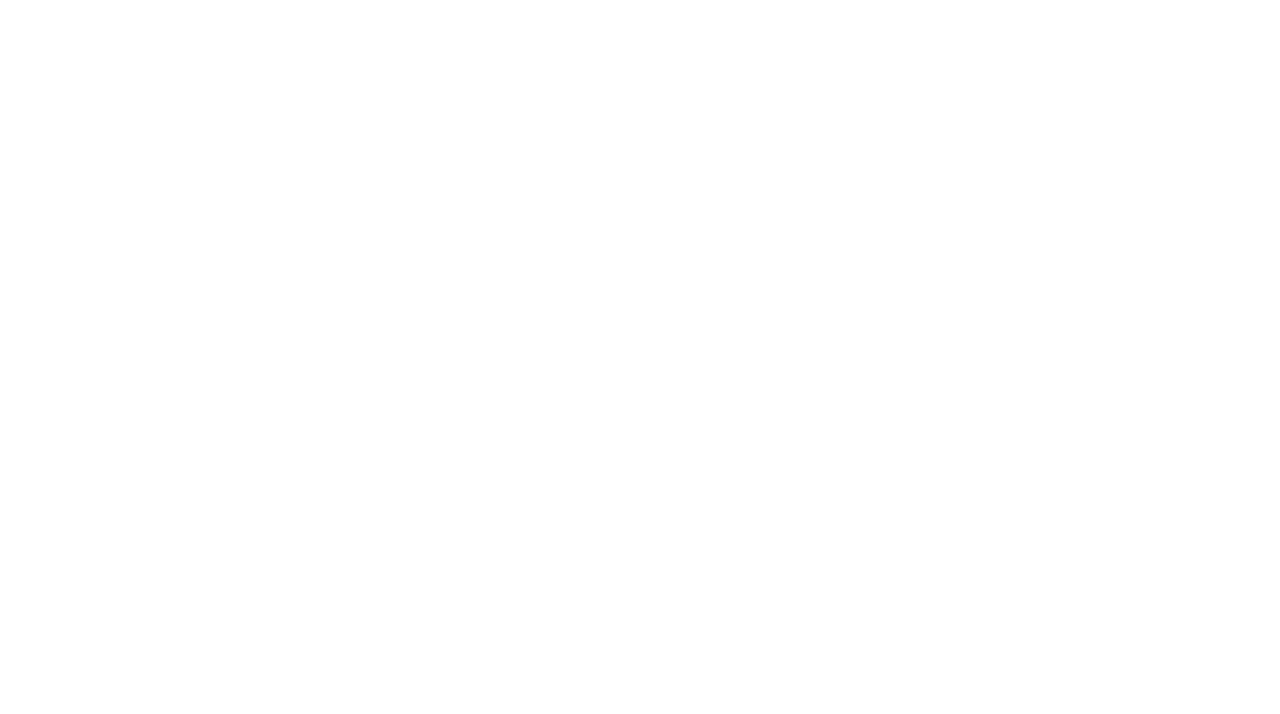
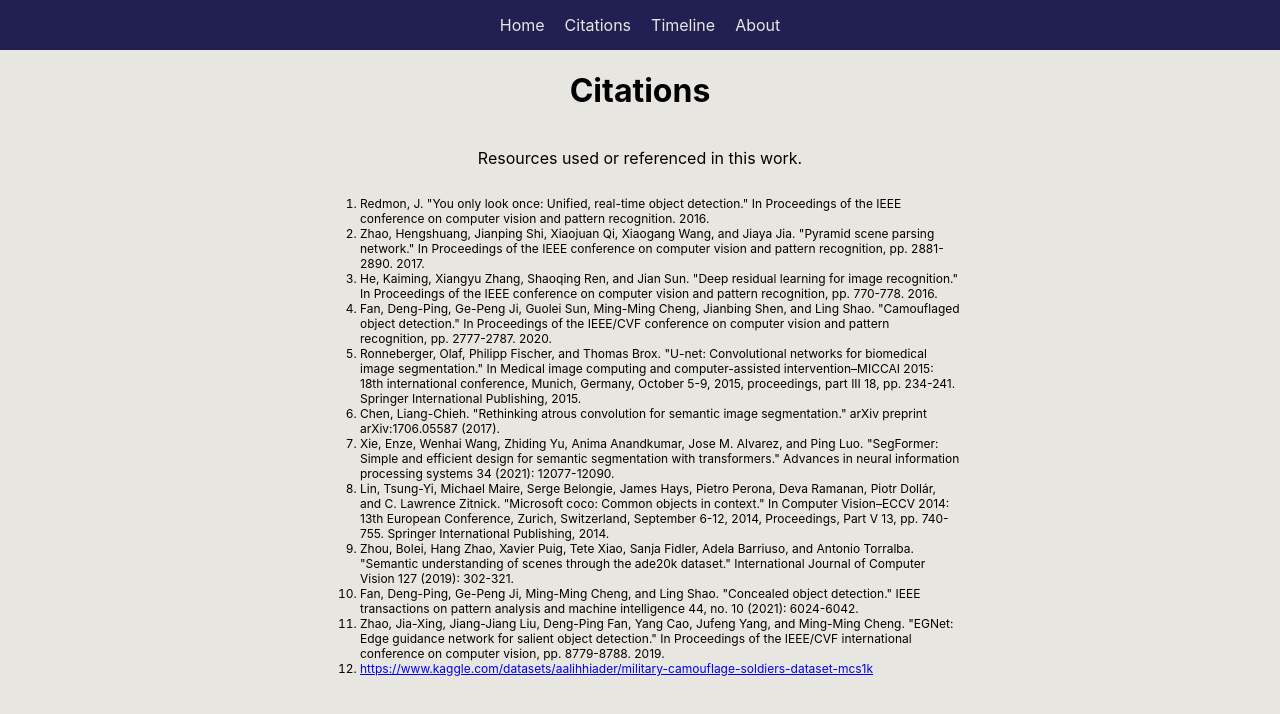
Before and after one commit to ralapple/COD, a React (Create React App) app: page /COD/citations in a window 1280 px wide. Before the commit this address had no page. Shown: the top 714 px of the page. Built offline with nearby package versions, Linux system fonts and the light colour scheme.

Commit message:
Citations

```diff
--- a/public/index.html
+++ b/public/index.html
@@ -6,8 +6,8 @@
     <meta name="viewport" content="width=device-width, initial-scale=1" />
     <meta name="theme-color" content="#000000" />
     <meta
-      name="description"
-      content="Web site created using create-react-app"
+      name="COD"
+      content="Camoflauged object detection model application."
     />
     <link rel="apple-touch-icon" href="%PUBLIC_URL%/logo192.png" />
     <!--
@@ -24,7 +24,7 @@
       work correctly both with client-side routing and a non-root public URL.
       Learn how to configure a non-root public URL by running `npm run build`.
     -->
-    <title>React App</title>
+    <title>COD - 5561</title>
   </head>
   <body>
     <noscript>You need to enable JavaScript to run this app.</noscript>
--- a/src/App.css
+++ b/src/App.css
@@ -1,6 +1,7 @@
 .App {
   text-align: center;
-
+  background-color: #e8e6e0;
+  height: 100vh;
 }
 
 .AppContent {
@@ -50,13 +51,33 @@
   display: flex;
   height: 50px;
   width: 100%;
-  background-color: burlywood;
+  background-color: #222052;
   align-items: center;
   justify-content: center;
   flex-direction: row;
   gap: 20px;
+  color: #e8e6e0;
 }
 
 img {
   height: 200px;
 }
+
+a:hover {
+  color: #e8e6e072;
+}
+
+.contributions {
+  height: 10px;
+}
+
+.citationsList {
+  width: 50%;
+  font-size: 12px;
+  text-wrap:pretty;
+  text-align: left;
+  display: flex;
+  flex-direction: column;
+  justify-content: flex-start;
+  align-items: flex-start;
+}
--- a/src/App.tsx
+++ b/src/App.tsx
@@ -15,8 +15,10 @@ function App() {
     <div className="App">
       <GeneralHeader />
       <div className='AppContent'>
-      <h1>CSCI 5561 COD Project</h1>
-      <p>Authored by: Raymond Lyon, Nate Nelson</p>
+      <h2>Camoflauged Object Detection using SINET and PSPNet</h2>
+      <p>Authored by: Raymond Lyon, Nate Nelson, Junno Yun</p>
+      <h2>Demo</h2>
+      <p>Upload or take a picture. The photo will be processed through each model and searched for hidden objects. Your photo is not saved by us.</p>
       {uploadedImage && <img src={uploadedImage} alt="Uploaded" style={{ maxWidth: '100%', marginTop: '20px' }} />}
       <input type='file' accept='.jpg, .jpeg, .png' onChange={handleImageUpload}></input>
       <button type='submit'>Process</button>
--- a/src/Citations.tsx
+++ b/src/Citations.tsx
@@ -1,11 +1,37 @@
 import GeneralHeader from "./Header";
+
+
+const CitationsText = () => {
+    return(
+        <div className="citationsList">
+            <ol>
+                <li>Redmon, J. "You only look once: Unified, real-time object detection." In Proceedings of the IEEE conference on computer vision and pattern recognition. 2016.</li>
+                <li>Zhao, Hengshuang, Jianping Shi, Xiaojuan Qi, Xiaogang Wang, and Jiaya Jia. "Pyramid scene parsing network." In Proceedings of the IEEE conference on computer vision and pattern recognition, pp. 2881-2890. 2017.</li>
+                <li>He, Kaiming, Xiangyu Zhang, Shaoqing Ren, and Jian Sun. "Deep residual learning for image recognition." In Proceedings of the IEEE conference on computer vision and pattern recognition, pp. 770-778. 2016.</li>
+                <li>Fan, Deng-Ping, Ge-Peng Ji, Guolei Sun, Ming-Ming Cheng, Jianbing Shen, and Ling Shao. "Camouflaged object detection." In Proceedings of the IEEE/CVF conference on computer vision and pattern recognition, pp. 2777-2787. 2020.</li>
+                <li>Ronneberger, Olaf, Philipp Fischer, and Thomas Brox. "U-net: Convolutional networks for biomedical image segmentation." In Medical image computing and computer-assisted intervention–MICCAI 2015: 18th international conference, Munich, Germany, October 5-9, 2015, proceedings, part III 18, pp. 234-241. Springer International Publishing, 2015.</li>
+                <li>Chen, Liang-Chieh. "Rethinking atrous convolution for semantic image segmentation." arXiv preprint arXiv:1706.05587 (2017).</li>
+                <li>Xie, Enze, Wenhai Wang, Zhiding Yu, Anima Anandkumar, Jose M. Alvarez, and Ping Luo. "SegFormer: Simple and efficient design for semantic segmentation with transformers." Advances in neural information processing systems 34 (2021): 12077-12090.</li>
+                <li>Lin, Tsung-Yi, Michael Maire, Serge Belongie, James Hays, Pietro Perona, Deva Ramanan, Piotr Dollár, and C. Lawrence Zitnick. "Microsoft coco: Common objects in context." In Computer Vision–ECCV 2014: 13th European Conference, Zurich, Switzerland, September 6-12, 2014, Proceedings, Part V 13, pp. 740-755. Springer International Publishing, 2014.</li>
+                <li>Zhou, Bolei, Hang Zhao, Xavier Puig, Tete Xiao, Sanja Fidler, Adela Barriuso, and Antonio Torralba. "Semantic understanding of scenes through the ade20k dataset." International Journal of Computer Vision 127 (2019): 302-321.</li>
+                <li>Fan, Deng-Ping, Ge-Peng Ji, Ming-Ming Cheng, and Ling Shao. "Concealed object detection." IEEE transactions on pattern analysis and machine intelligence 44, no. 10 (2021): 6024-6042.</li>
+                <li>Zhao, Jia-Xing, Jiang-Jiang Liu, Deng-Ping Fan, Yang Cao, Jufeng Yang, and Ming-Ming Cheng. "EGNet: Edge guidance network for salient object detection." In Proceedings of the IEEE/CVF international conference on computer vision, pp. 8779-8788. 2019.</li>
+                <li><a href="https://www.kaggle.com/datasets/aalihhiader/military-camouflage-soldiers-dataset-mcs1k">https://www.kaggle.com/datasets/aalihhiader/military-camouflage-soldiers-dataset-mcs1k</a></li>
+            </ol>
+        </div>
+    )
+}
 
 
 const CitationsPage = () => {
     return(
         <div className="App">
             <GeneralHeader />
-            <h1>Citations</h1>
+            <div className='AppContent'>
+                <h1>Citations</h1>
+                <p>Resources used or referenced in this work.</p>
+                <CitationsText />
+            </div>
         </div>
     )
 }
--- a/src/Header.tsx
+++ b/src/Header.tsx
@@ -3,8 +3,9 @@ import { useNavigate } from "react-router-dom";
 const GeneralHeader = () => {
     const navigate = useNavigate();
     return <div className="generalHeader">
+        <a onClick={() => navigate("/")}>Home</a>
         <a onClick={() => navigate("/citations")}>Citations</a>
-        <a onClick={() => navigate("/")}>Home</a>
+        <a onClick={() => navigate("/timeline")}>Timeline</a>
         <a onClick={() => navigate("/about")}>About</a>
     </div>
 }
--- a/src/index.tsx
+++ b/src/index.tsx
@@ -11,7 +11,7 @@ const root = ReactDOM.createRoot(
 );
 root.render(
   <React.StrictMode>
-    <BrowserRouter>
+    <BrowserRouter basename="/COD">
     <Routes>
       <Route path="/" element={<App />} />
       <Route path="/citations" element={<CitationsPage />} />
```
Also changed, not shown: 7 other files (tests, documents, lock files or other folders).
